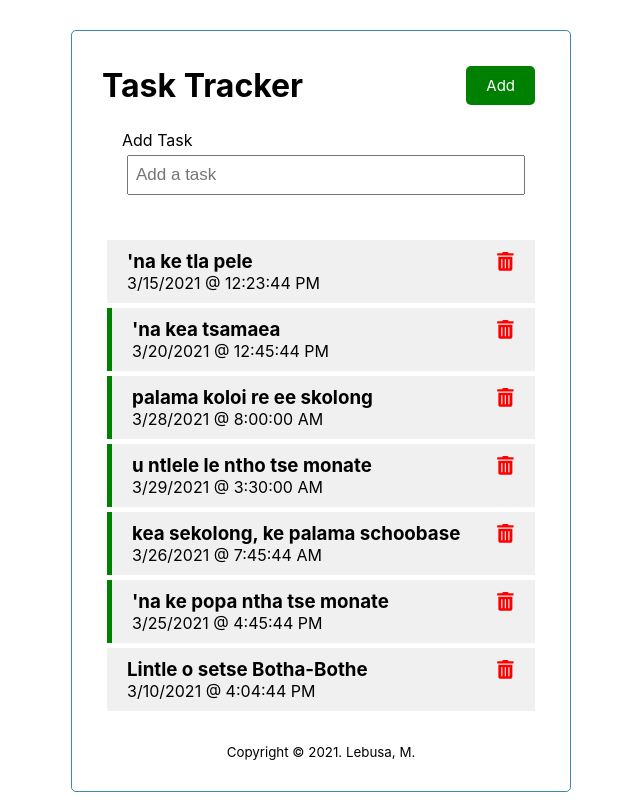
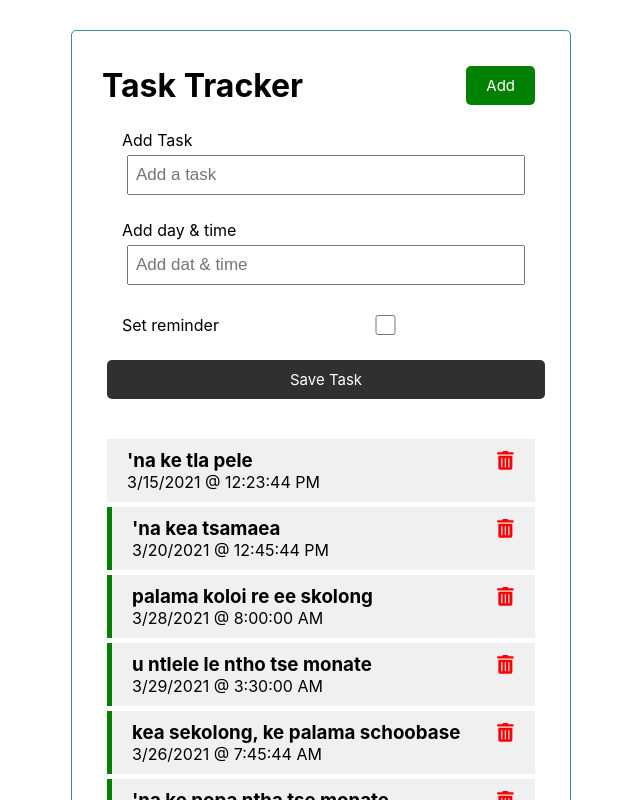
Before and after one commit to lebusa/task-tracker-client, a React (Create React App) app: page / in a window 1280 px wide. Shown: the top 800 px of the page, without its empty margins (319-959 px from the left). Built offline with nearby package versions, Linux system fonts and the light colour scheme.

Commit message:
added further form features

```diff
--- a/src/components/AddTask.js
+++ b/src/components/AddTask.js
@@ -2,11 +2,20 @@
   return (
     <form className="add-form">
       <div className="form-control">
-            <label htmlFor="">Add Task</label>
+        <label>Add Task</label>
         <input type="text" placeholder="Add a task" />
       </div>
+      <div className="form-control">
+        <label>Add day & time</label>
+        <input type="text" placeholder="Add dat & time" />
+      </div>
+      <div className="form-control form-control-check">
+        <label>Set reminder</label>
+        <input type="checkbox" />
+      </div>
+      <input type="submit" value="Save Task" className="btn btn-block"  />
     </form>
-    )
-}
+  );
+};
 
-export default AddTask
+export default AddTask;
```
Lines whose indentation alone changed are shown as unchanged.
